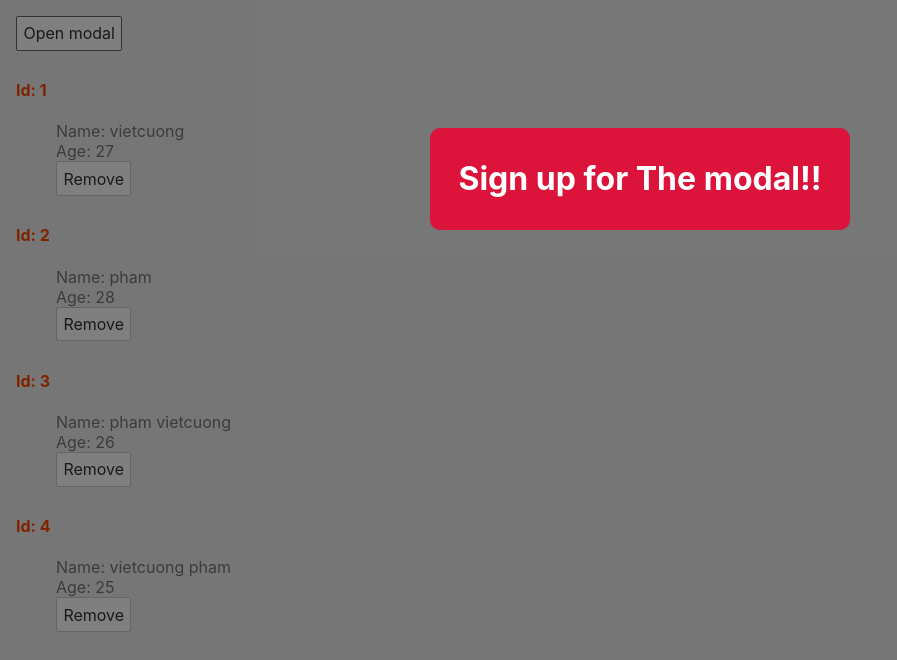
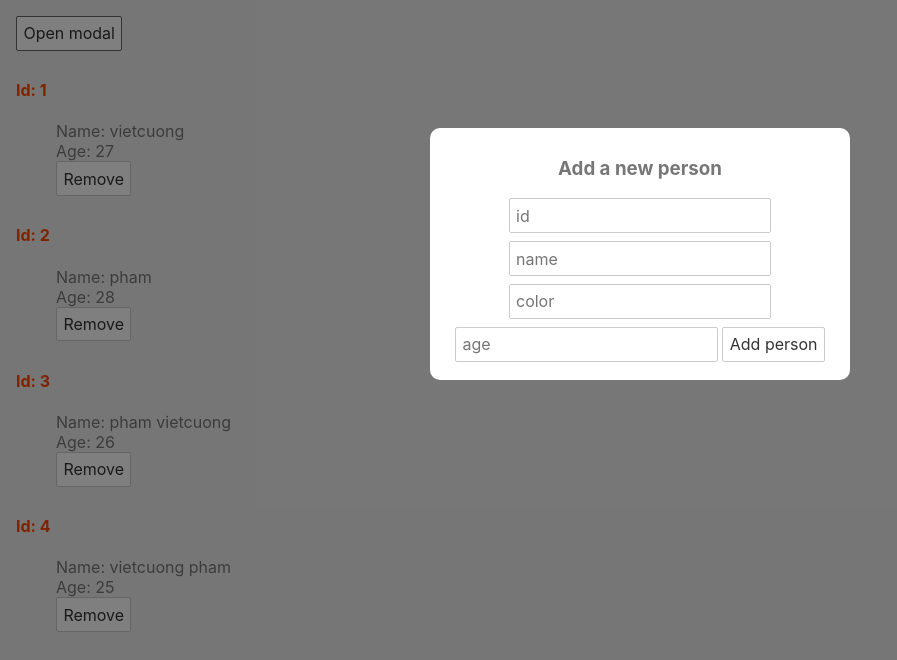
Before and after one commit to vietcuongworldworks/learb-svelte, a Svelte app: page / in a window 1280 px wide. Both pictures are taken after a click on the button "Open modal". Shown: the top 660 px of the page, without its empty margins (0-897 px from the left). Built offline with nearby package versions, Linux system fonts and the light colour scheme.

Commit message:
part-14 slots

```diff
--- a/src/App.svelte
+++ b/src/App.svelte
@@ -15,12 +15,18 @@
 	};
 </script>
 
-<Modal
-	message={`The modal!`}
-	{showModal}
-	on:click={toggleModal}
-	isPromo={true}
-/>
+<Modal {showModal} on:click={toggleModal}>
+	<!-- <h3>Add a new person</h3> -->
+	<form>
+		<input type="text" placeholder="id" />
+		<input type="text" placeholder="name" />
+		<input type="text" placeholder="color" />
+		<input type="text" placeholder="age" />
+		<button>Add person</button>
+	</form>
+	<div slot="title"><h3>Add a new person</h3></div>
+</Modal>
+
 <main>
 	<button on:click={toggleModal}>Open modal</button>
 	<dl>
--- a/src/Modal/Modal.svelte
+++ b/src/Modal/Modal.svelte
@@ -1,13 +1,14 @@
 <script>
     export let showModal;
-    export let message;
+    // export let message;
     export let isPromo;
 </script>
 
 {#if showModal}
     <div class="backdrop" class:promo={isPromo} on:click|self>
         <div class="modal">
-            <h1>Sign up for {message}!</h1>
+            <slot name="title" />
+            <slot />
         </div>
     </div>
 {/if}
```
